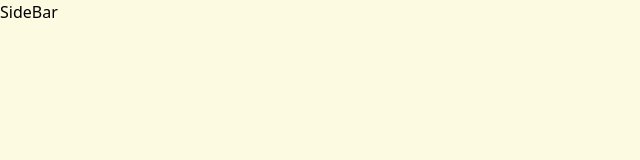
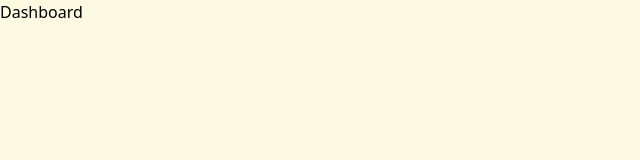
Before and after one commit to RezaBagusS/Project-Akhir-MPSB, a React (Vite) app: page /dashboard in a window 1280 px wide. Shown: the top 160 px of the page, without its empty margins (0-640 px from the left). Built offline with nearby package versions, Linux system fonts and the light colour scheme.

Commit message:
resolve error

```diff
--- a/src/Pages/Dashboard.jsx
+++ b/src/Pages/Dashboard.jsx
@@ -1,10 +1,8 @@
-import SidebarLeft from "../Component/DashboardComp/SidebarLeft"
-
 const Dashboard = () => {
 
     return (
       <>
-        <SidebarLeft />
+        <h1>Dashboard</h1>
       </>
     )
 }
```
